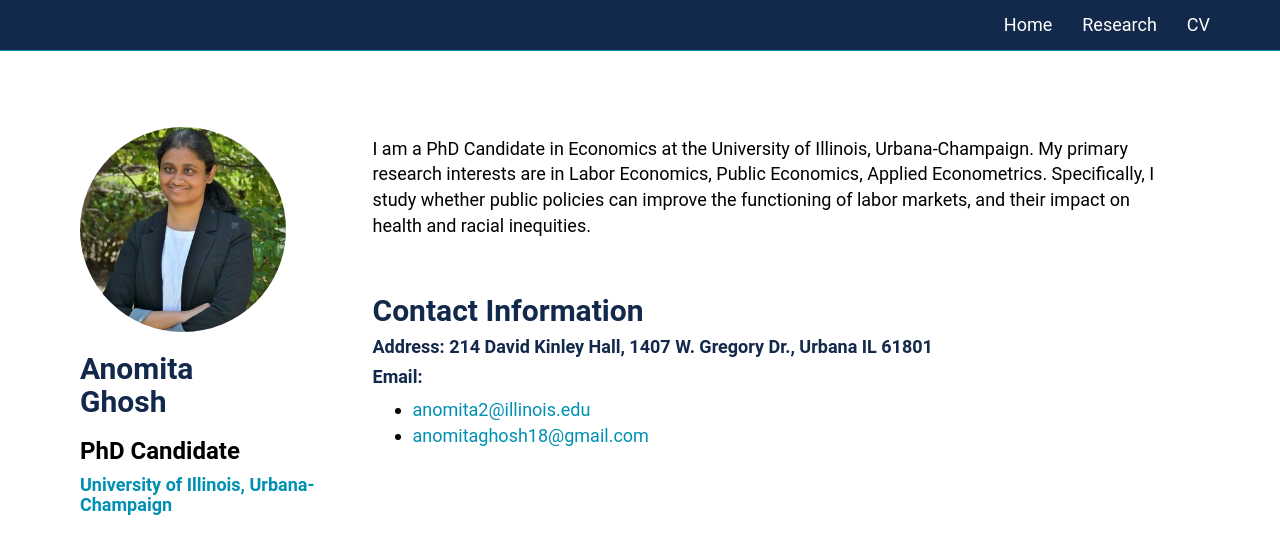
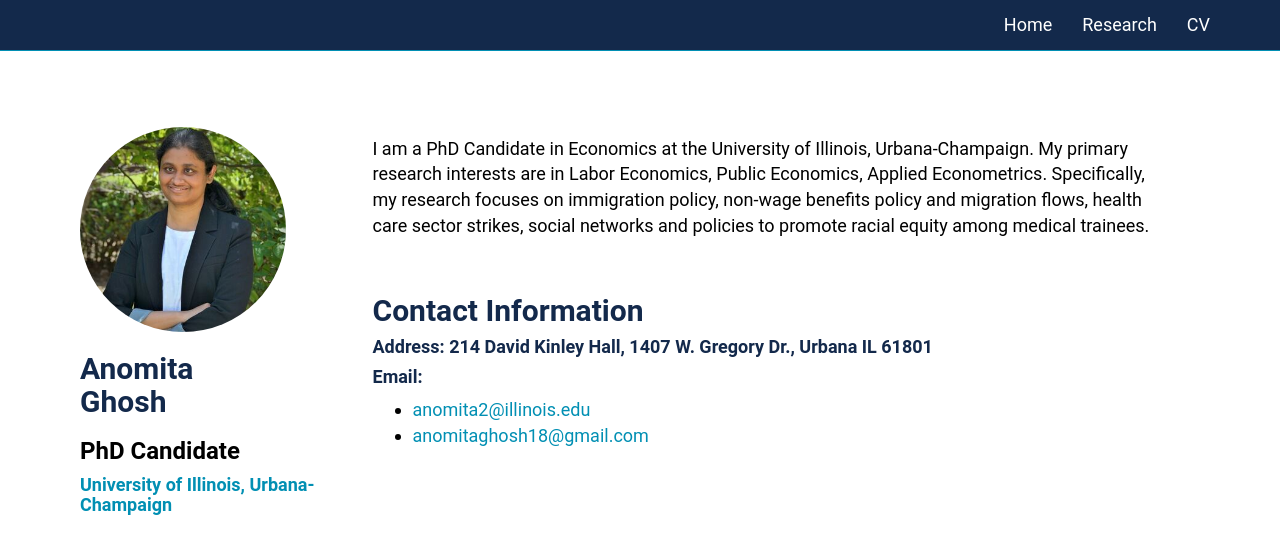
Before and after one commit to anomitaghosh/anomitaghosh.github.io, a Jekyll site: the page built from index.md, in a window 1280 px wide. Shown: the top 554 px of the page. Built offline with Jekyll 4.4.1, drawn with Linux system fonts in a browser that asks for light colours.

Commit message:
Update index.md

```diff
--- a/index.md
+++ b/index.md
@@ -3,7 +3,7 @@ layout: default
 ---
 
 
-I am a PhD Candidate in Economics at the University of Illinois, Urbana-Champaign. My primary research interests are in Labor Economics, Public Economics, Applied Econometrics. Specifically, I study whether public policies can improve the functioning of labor markets, and their impact on health and racial inequities.
+I am a PhD Candidate in Economics at the University of Illinois, Urbana-Champaign. My primary research interests are in Labor Economics, Public Economics, Applied Econometrics. Specifically, my research focuses on immigration policy, non-wage benefits policy and migration flows, health care sector strikes, social networks and policies to promote racial equity among medical trainees.
 
 
 
```
